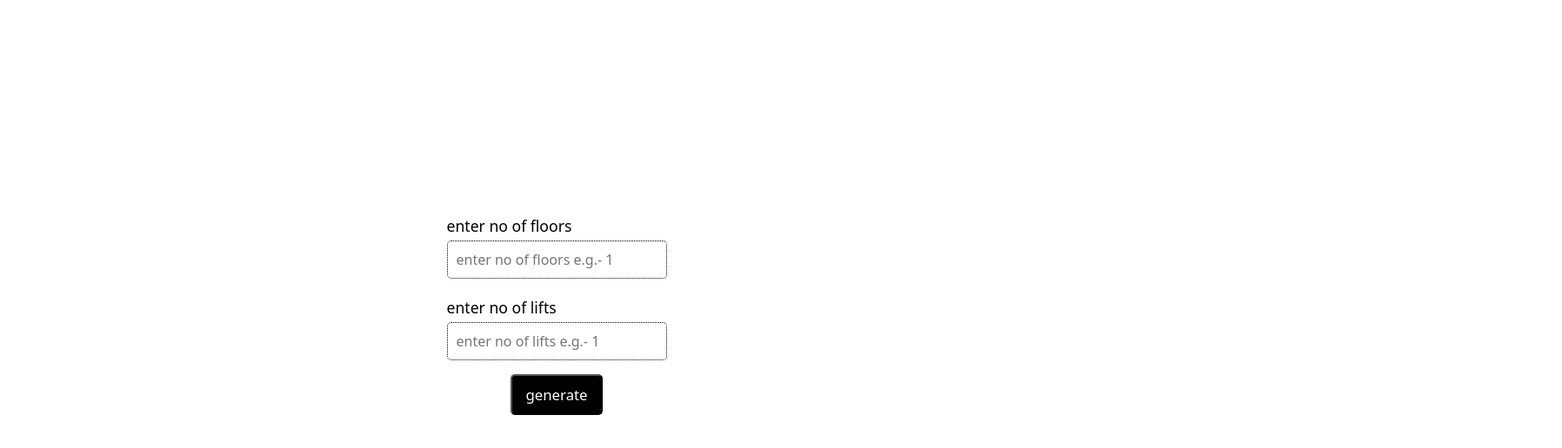
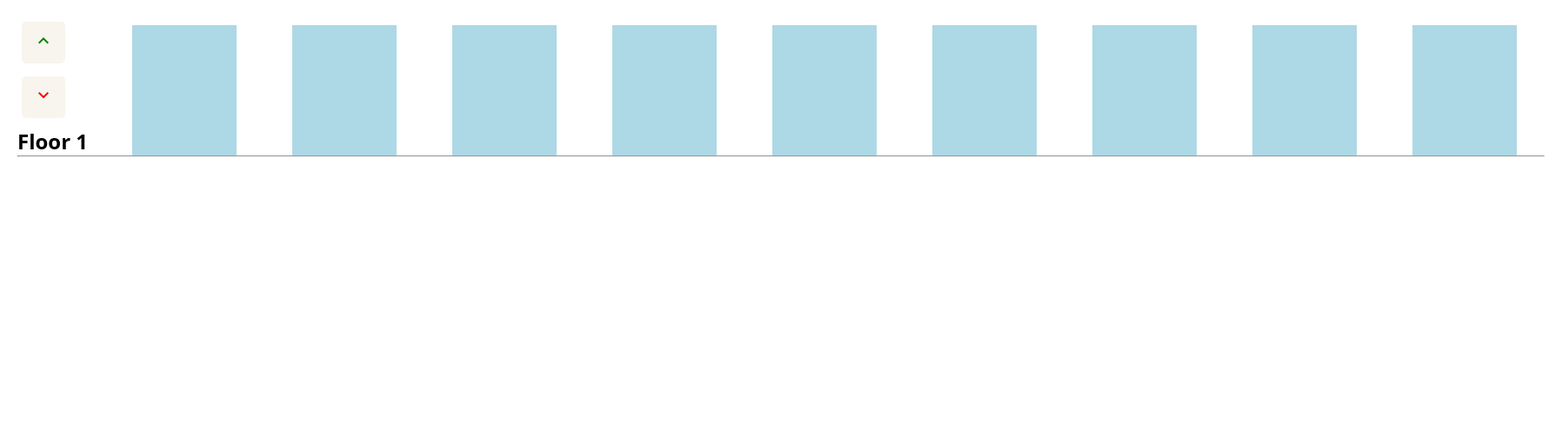
Before and after one commit to MayankBansal12/lift-simulation, a plain HTML site: page index.html in a window 1280 px wide. Shown: the whole page at 87% size, 1796 px wide, since content can reach past the window. Drawn offline with nearby package versions, Linux system fonts and the light colour scheme.

Commit message:
add basic ui for lift, floor, input

```diff
--- a/css/style.css
+++ b/css/style.css
@@ -2,14 +2,24 @@
     padding: 0;
     margin: 0;
     font-family: system-ui, -apple-system, BlinkMacSystemFont, 'Segoe UI', Roboto, Oxygen, Ubuntu, Cantarell, 'Open Sans', 'Helvetica Neue', sans-serif;
+    max-width: none;
+}
+
+body {
+    height: 95vh;
+    display: flex;
+    /* justify-content: center; */
+    flex-direction: column;
+    gap: 1rem;
 }
 
 .input-no {
-    height: 90vh;
+    width: 100%;
+    height: 100%;
     display: flex;
+    flex-direction: column;
     justify-content: center;
     align-items: center;
-    flex-direction: column;
     gap: 1rem;
 }
 
@@ -41,3 +51,55 @@
     background-color: rgba(0, 0, 0, 0.9);
     cursor: pointer;
 }
+
+.lift-container {
+    width: fit-content;
+}
+
+.floor {
+    height: 200px;
+    display: flex;
+    flex-direction: column;
+    margin: 10px;
+    padding: 10px;
+}
+
+.floor>div {
+    display: flex;
+}
+
+.floor-btns {
+    display: flex;
+    width: 100px;
+    flex-direction: column;
+    justify-content: end;
+    gap: 5px;
+}
+
+.floor-btns button {
+    width: 50px;
+    border-radius: 5px;
+    padding: 10px;
+    margin: 5px;
+    background-color: rgba(210, 180, 140, 0.15);
+    border: none;
+    cursor: pointer;
+    transition: all 0.2s ease;
+}
+
+.floor-btns button:hover {
+    background-color: rgba(210, 180, 140, 0.2);
+}
+
+.floor-lifts {
+    display: flex;
+    align-items: end;
+    gap: 4rem;
+    margin-inline: 2rem;
+}
+
+.lift {
+    height: 150px;
+    width: 120px;
+    background-color: lightblue;
+}
--- a/index.html
+++ b/index.html
@@ -5,12 +5,15 @@
     <meta charset="UTF-8">
     <meta name="viewport" content="width=device-width, initial-scale=1.0">
     <link rel="stylesheet" href="./css/style.css" />
+    <link rel="stylesheet"
+        href="https://fonts.googleapis.com/css2?family=Material+Symbols+Outlined:opsz,wght,FILL,GRAD@24,400,0,0" />
+
 
     <title>Lift Simulation</title>
 </head>
 
 <body>
-    <form id="input" class="input-no" onsubmit=`${generate(event)}`>
+    <!-- <form id="input" class="input-no" onsubmit=`${generate(event)}`>
         <div>
             <label for="floor" class="heading">enter no of floors</label>
             <input type="number" min="1" title="floor" placeholder="enter no of floors e.g.- 1" id="floor"
@@ -21,9 +24,39 @@
             <input type="number" min="1" title="lift" placeholder="enter no of lifts e.g.- 1" id="lift" class="input" />
         </div>
         <button type="submit" class="btn">generate</button>
-    </form>
+    </form> -->
 
-    <div id="container" class="lift-container"></div>
+    <div id="container" class="lift-container">
+        <div class="floor">
+            <div>
+                <div class="floor-btns">
+                    <button>
+                        <span class="material-symbols-outlined" style="color: green;">
+                            keyboard_arrow_up
+                        </span>
+                    </button>
+                    <button>
+                        <span class="material-symbols-outlined" style="color: red;">
+                            keyboard_arrow_down
+                        </span>
+                    </button>
+                    <h2 class="">Floor 1</h2>
+                </div>
+                <div class="floor-lifts">
+                    <p class="lift"></p>
+                    <p class="lift"></p>
+                    <p class="lift"></p>
+                    <p class="lift"></p>
+                    <p class="lift"></p>
+                    <p class="lift"></p>
+                    <p class="lift"></p>
+                    <p class="lift"></p>
+                    <p class="lift"></p>
+                </div>
+            </div>
+            <hr />
+        </div>
+    </div>
 
     <script src="./js/index.js"></script>
 </body>
--- a/js/index.js
+++ b/js/index.js
@@ -1,7 +1,17 @@
+
+let floorEl = document.getElementById("floor")
+let liftEl = document.getElementById("lift")
+
+function generate(e) {
+    e.preventDefault()
+    let floorVal = floorEl.value;
+    let liftVal = liftEl.value;
+
+    if (!floorVal || !liftVal) {
+        alert("floor and lift can't be zero")
+        return;
+    }
 
 
 
-function generate(e) {
-    e.preventDefault()
-    console.log("generate")
 }
```
